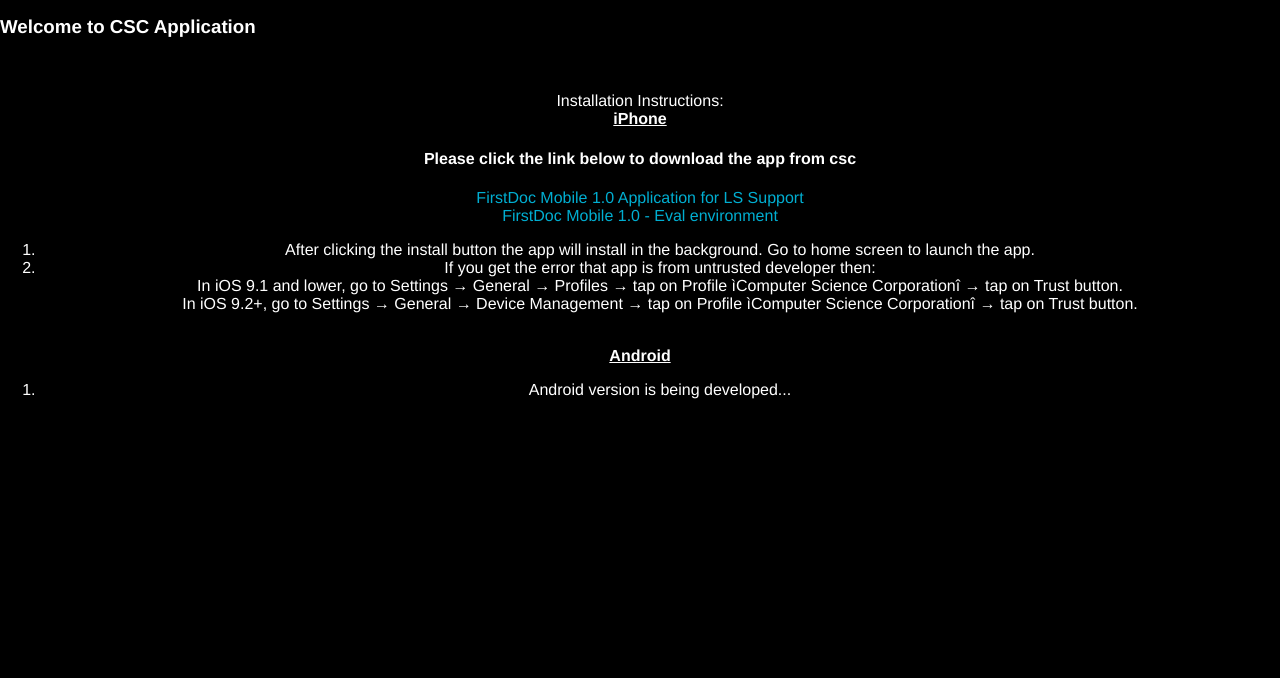
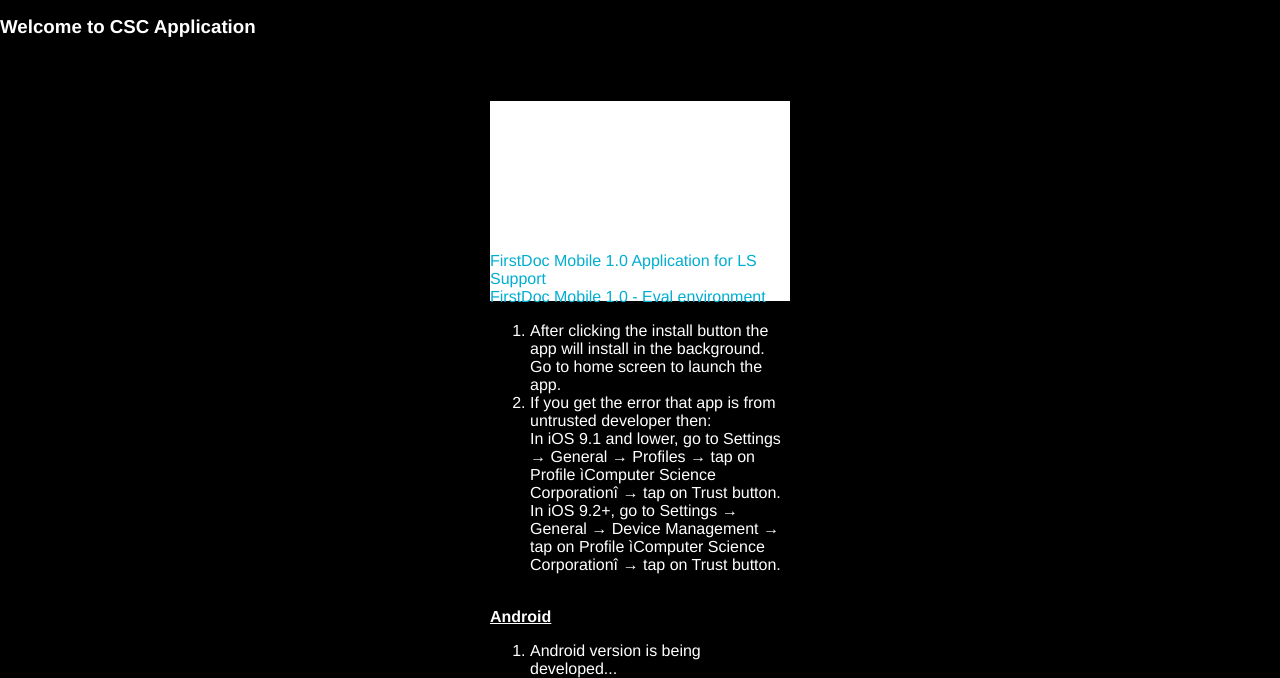
Before and after one commit to lssupport/lssupport, a website: page views/index.html in a window 1280 px wide. Shown: the part 199-877 px from the top of the page. Before the commit the page ends 800 px from the top, so only its background shows below. Drawn offline with Linux system fonts and the light colour scheme; files whose address does not match are found by name.

Commit message:
Changes in css

```diff
--- a/public/style/style.css
+++ b/public/style/style.css
@@ -169,6 +169,17 @@
 
 }
 
+#centerdiv {
+  position: absolute;
+  width: 300px;
+  height: 200px;
+  z-index: 15;
+  top: 50%;
+  left: 50%;
+  margin: -100px 0 0 -150px;
+  background: white;
+}
+
 
 
 .errorMsg {
--- a/views/index.html
+++ b/views/index.html
@@ -18,7 +18,7 @@
 
     </div>
 
-    <div style="text-align: center;">
+    <div id="centerdiv">
        <br> <br>
         Installation Instructions: <br>
         <b><u>iPhone</u></b>
```
